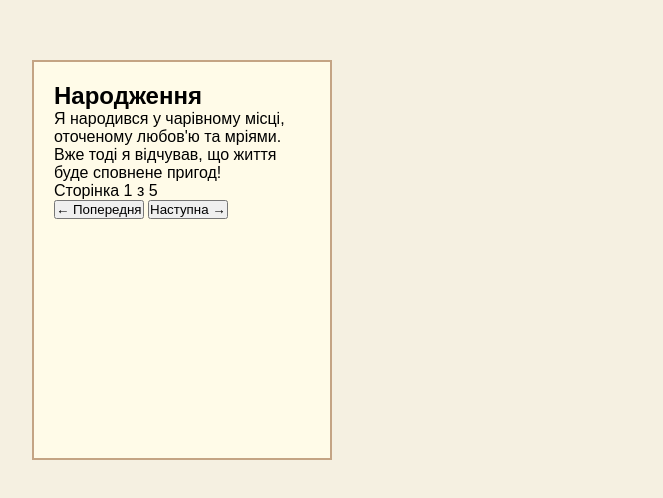
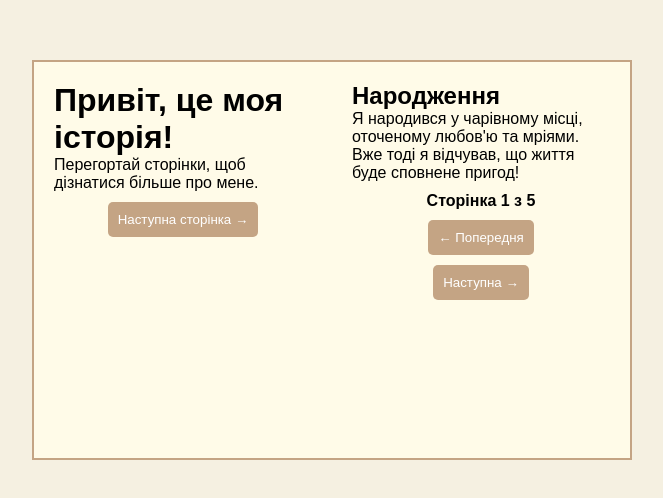
Before and after one commit to dmytromalisevych/ipz235_mde-, a plain HTML site: page jsdemo/index.html in a window 1280 px wide. Shown: the part 140-638 px from the top of the page, without its empty margins (308-971 px from the left). Drawn offline with Linux system fonts and the light colour scheme.

Commit message:
Оновлено стилі

```diff
--- a/jsdemo/style.css
+++ b/jsdemo/style.css
@@ -30,3 +30,37 @@ body {
     position: absolute;
     transition: transform 0.6s ease-in-out;
 }
+
+
+.left-page {
+    left: 0;
+    border-right: none;
+}
+
+.right-page {
+    right: 0;
+    border-left: none;
+    transform-origin: left;
+    transform: rotateY(0deg);
+}
+
+button {
+    display: block;
+    margin: 10px auto;
+    padding: 10px;
+    background-color: #c4a484;
+    border: none;
+    color: white;
+    cursor: pointer;
+    border-radius: 5px;
+}
+
+button:hover {
+    background-color: #9c7a58;
+}
+
+.pagination {
+    text-align: center;
+    margin-top: 10px;
+    font-weight: bold;
+}
```
